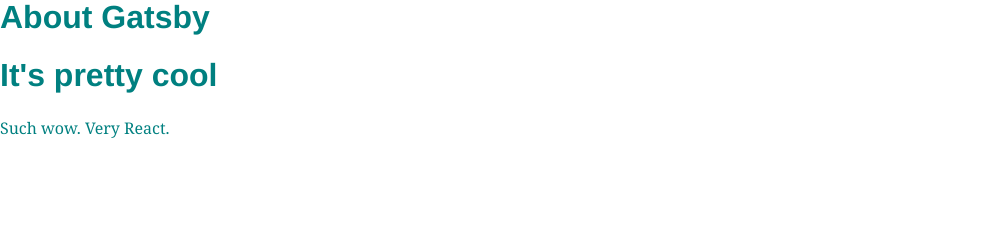
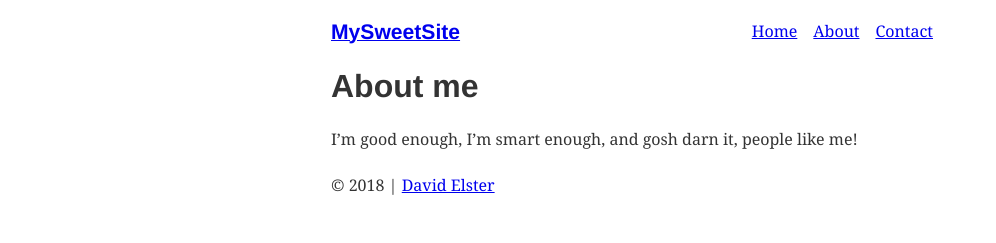
Before and after one commit to delster/delster-gatsby, a Gatsby site: page /about in a window 1280 px wide. Shown: the whole page, without its empty margins (0-996 px from the left). Built offline with nearby package versions, Linux system fonts and the light colour scheme; Gatsby itself is replaced by a stand-in of ours.

Commit message:
3. Creating nested layout components

```diff
--- /dev/null
+++ b/src/components/footer.js
@@ -0,0 +1,9 @@
+import React from "react";
+
+export default props => (
+  <footer>
+    <p>
+      &copy; 2018 | <a href="https://github.com/delster">David Elster</a>
+    </p>
+  </footer>
+);
--- a/src/components/header.js
+++ b/src/components/header.js
@@ -1,3 +1,22 @@
 import React from "react";
 
-export default props => <h1>{props.headerText}</h1>;
+import { Link } from "gatsby";
+
+const ListLink = props => (
+  <li style={{ display: `inline-block`, marginRight: `1rem` }}>
+    <Link to={props.to}>{props.children}</Link>
+  </li>
+);
+
+export default props => (
+  <header style={{ marginBottom: `1.5rem` }}>
+    <Link to="/" style={{ textShadow: `none`, backgroundImage: `none` }}>
+      <h3 style={{ display: `inline` }}>MySweetSite</h3>
+    </Link>
+    <ul style={{ listStyle: `none`, float: `right` }}>
+      <ListLink to="/">Home</ListLink>
+      <ListLink to="/about/">About</ListLink>
+      <ListLink to="/contact/">Contact</ListLink>
+    </ul>
+  </header>
+);
--- /dev/null
+++ b/src/components/layout.js
@@ -0,0 +1,12 @@
+import React from "react";
+
+import Header from "./header.js";
+import Footer from "./footer.js";
+
+export default ({ children }) => (
+  <div style={{ margin: `0 auto`, maxWidth: 650, padding: `1.25rem 1rem` }}>
+    <Header />
+    {children}
+    <Footer />
+  </div>
+);
--- a/src/pages/about.js
+++ b/src/pages/about.js
@@ -1,10 +1,9 @@
 import React from "react";
-import Header from "../components/header";
+import Layout from "../components/layout";
 
 export default () => (
-  <div style={{ color: `teal` }}>
-    <Header headerText="About Gatsby" />
-    <Header headerText="It's pretty cool" />
-    <p>Such wow. Very React.</p>
-  </div>
+  <Layout>
+    <h1>About me</h1>
+    <p>I’m good enough, I’m smart enough, and gosh darn it, people like me!</p>
+  </Layout>
 );
```
Also changed, not shown: src/pages/contact.js (+7 -7 lines), src/pages/index.js (+8 -24 lines).
